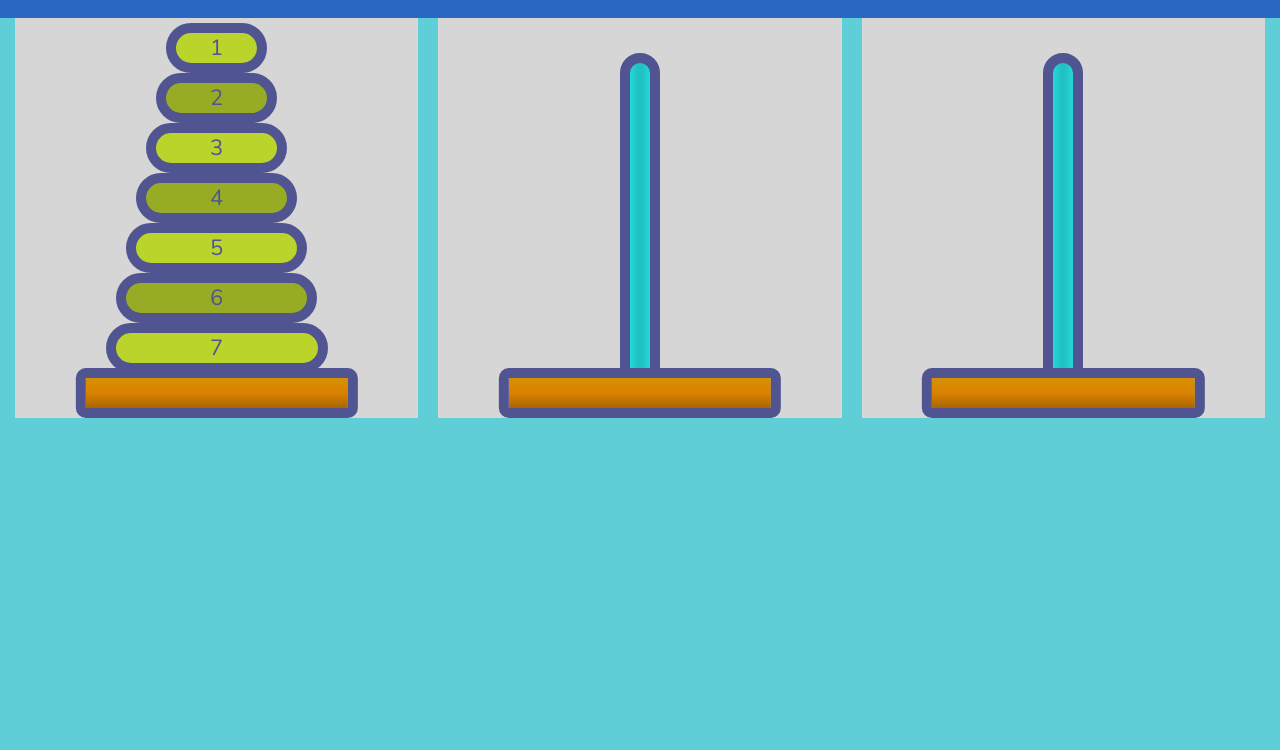
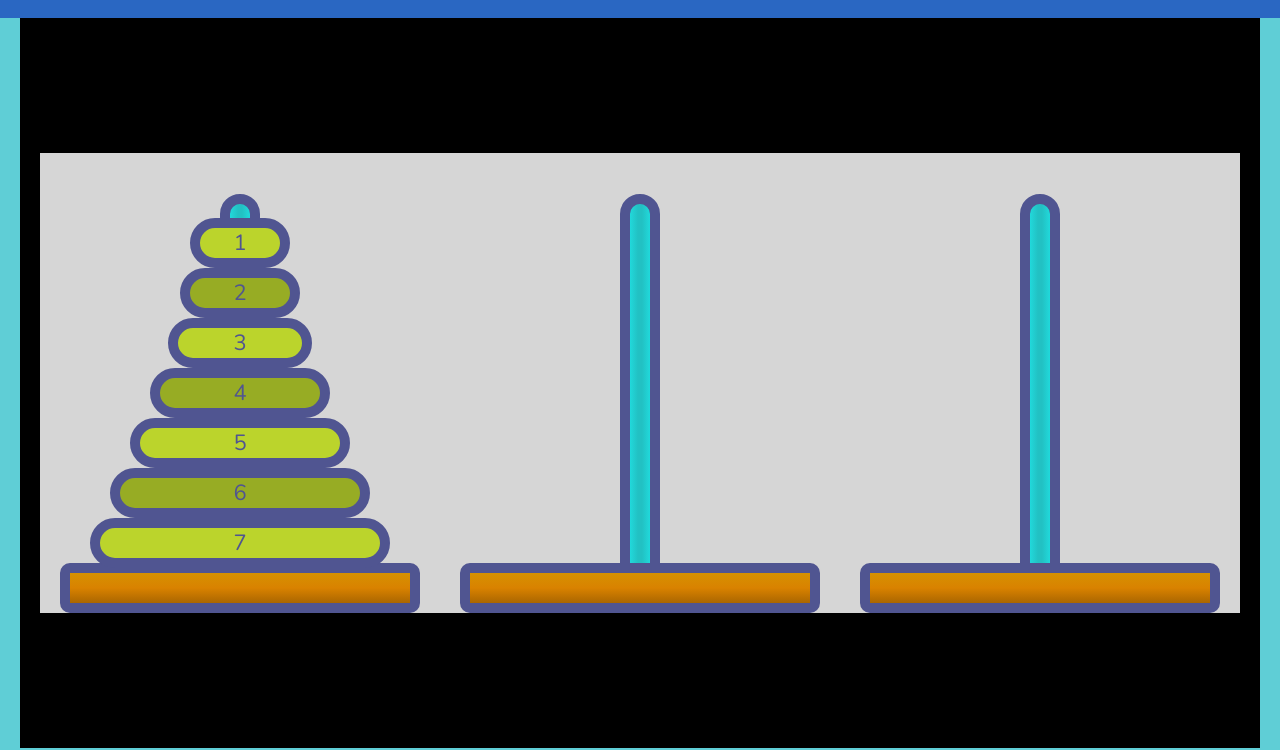
Before and after one commit to ErykFryderyk/Tower-of-Hanoi-Game, a website: page index.html in a window 1280 px wide. Shown: the part 50-800 px from the top of the page. Drawn offline with nearby package versions, Linux system fonts and the light colour scheme.

Commit message:
change the display elements

```diff
--- a/src/style/style.scss
+++ b/src/style/style.scss
@@ -44,7 +44,7 @@ header{
 }
 .container{
     margin: 0 auto;
-    padding: 0 15px 0 15px;
+    padding: 0 20px 0 20px;
     width: 100%;
 }
 
@@ -54,22 +54,20 @@ header{
     align-items: center;
     flex-direction: column;
 }
+
 .game-board{
-    display: none;
+    display: flex;
     justify-content: center;
     align-items: center;
-    flex-direction: column;
-    height: 100%;
-
-    &--show{
-        display: flex;
-    }
+    flex-wrap: wrap;
+    width: 100%;
+    min-height: calc(100vh - 70px);
+    background-color: black;
 }
 
 .column-box{
     width: 100%;
-    height: 450px;
-    margin-bottom: 2.5px;
+    height: 460px;
     position: relative;
     display: flex;
     justify-content: flex-end;
@@ -77,7 +75,6 @@ header{
     flex-direction: column;
     cursor: pointer;
     background-color: $light-gray;
-    margin-bottom: 20px;
     transition: background-color .3s ease-in-out;
 
     &:hover{
@@ -100,7 +97,7 @@ header{
     &::after{
         content: '';
         position: absolute;
-        width: 70%;
+        width: 90%;
         border: 10px solid $purple;
         border-radius: 10px;
         height: 50px;
@@ -140,19 +137,19 @@ header{
         width:30%;
     }
     &--width-3 {
-        width: 35%;
+        width: 36%;
     }
     &--width-4 {
-        width: 40%;
+        width: 45%;
     }
     &--width-5 {
-        width: 45%;
+        width: 55%;
     }
     &--width-6 {
-        width: 50%;
+        width: 65%;
     }
     &--width-7 {
-        width: 55%;
+        width: 75%;
     }
 
 
@@ -189,19 +186,25 @@ header{
     }
 }
 
+@media (min-width: 560px) {
 
-@media (min-width: 768px) {
-    .game-board {
-        display: none;
-        grid-template-columns: repeat(3, 1fr);
-        gap: 20px;
-
-        &--show {
-            display: grid;
-        }
-    }
-    .column-box{
-        height: 400px;
+    .column-box {
+        width: 250px;
     }
 
 }
+
+@media (min-width: 960px) {
+
+    .column-box {
+        width: 300px;
+    }
+
+}
+
+@media (min-width: 1260px) {
+    .column-box{
+        width: 400px;
+    }
+
+}
```
Also changed, not shown: src/style/style.css.
